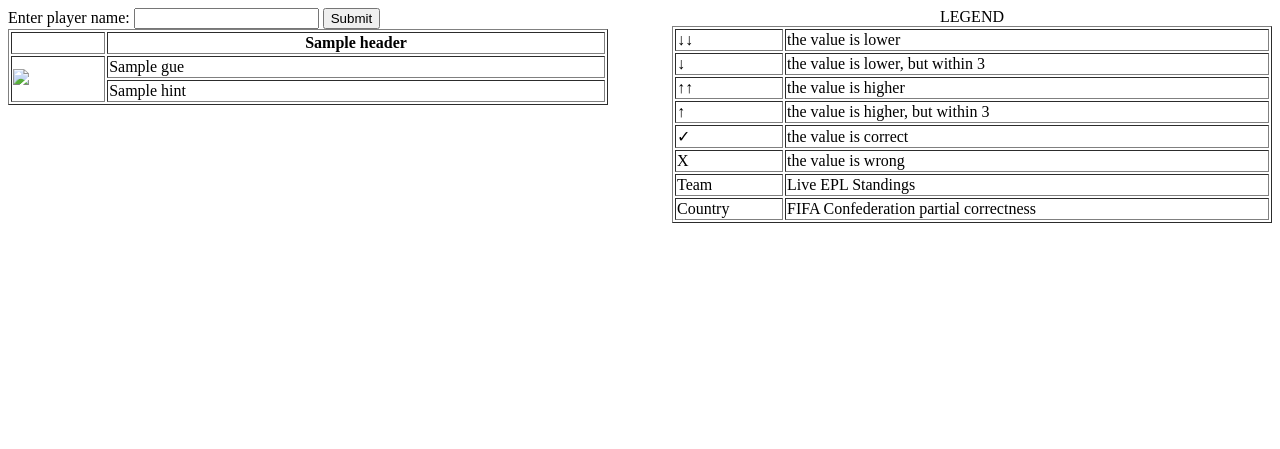
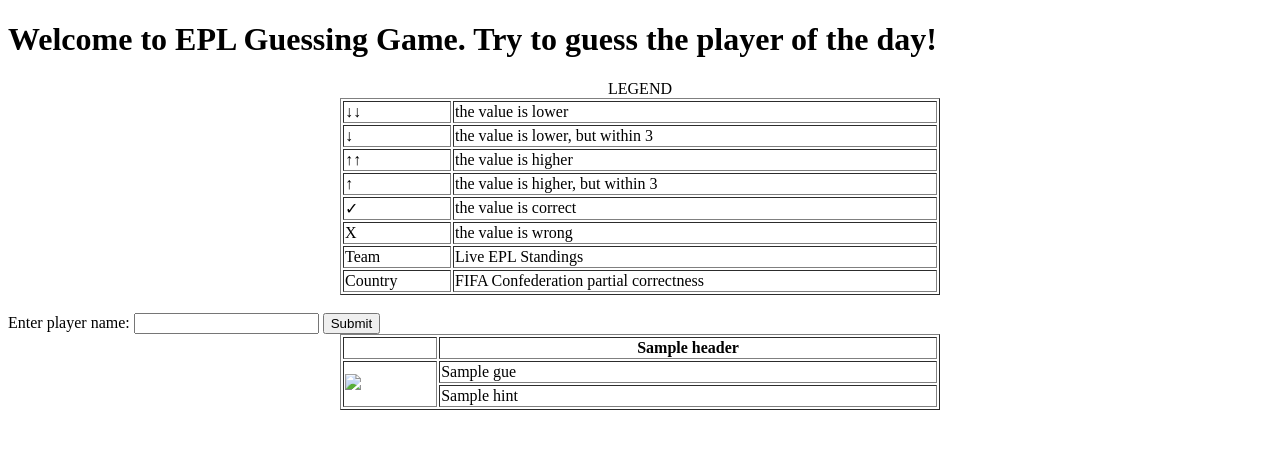
Before and after one commit to noahliebs/daily-epl, a Flask app: template templates/game.html in a window 1280 px wide. Shown: the top 449 px of the page. Run offline with Flask 2, Linux system fonts and the light colour scheme; the template is opened without the code that fills it: most values are stand-ins (such as "Sample title", 1, 10 or a date in 2020).

Commit message:
Add files via upload

```diff
--- a/templates/base.html
+++ b/templates/base.html
@@ -3,7 +3,11 @@
     <head>
         <title>EPL Guessing Game</title>
     </head>
-    <table align="right" border="1" width="600px" style="margin: 0 auto;" >
+    <div>
+        <h1>Welcome to EPL Guessing Game. Try to guess the player of the day!</h1>
+    </div>
+    <div>
+        <table border="1" width="600px" style="margin: 0 auto;" >
         <caption style="caption-side:top">LEGEND</caption>
        		<tr>
             	<td>↓↓</td>
@@ -38,10 +42,17 @@
             	<td>FIFA Confederation partial correctness</td>
         	</tr>
     	</table>
+    </div>
+    <br>
+    <div>
         <form method="post">
             <label for="name">Enter player name:</label>
             <input type="name" id="name" name="player_name" required />
             <button type="submit">Submit</button>
         </form>
+    </div>
+
+    <div>
         {% block content %}{% endblock %}
+    </div>
 </html>
--- a/templates/game.html
+++ b/templates/game.html
@@ -1,6 +1,6 @@
 {% extends "base.html" %}
 {% block content %}
-<table align="left" border="1" width="600px" style="margin: 0 auto;" >
+<table border="1" width="600px" style="margin: 0 auto;" >
    <caption style="caption-side:bottom"><b>{{ message }}</b></caption>
    <tr>
         <th></th>
```
Lines whose indentation alone changed are shown as unchanged.
